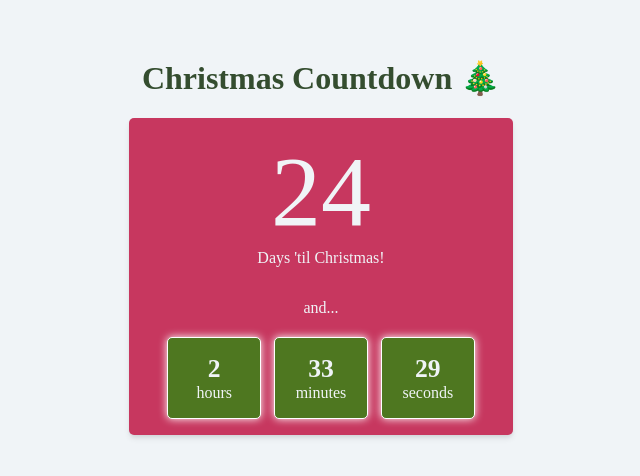
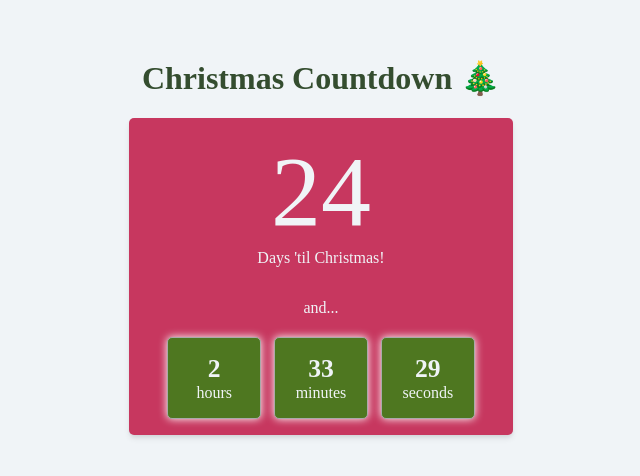
Before and after one commit to DarrickFauvel/JavaScriptmas-2021, a plain HTML site: page day1-countdown/index.html in a window 1280 px wide. Shown: the part 164-640 px from the top of the page, without its empty margins (319-959 px from the left). Drawn offline with Linux system fonts and the light colour scheme.

Commit message:
Darken border color

```diff
--- a/day1-countdown/index.css
+++ b/day1-countdown/index.css
@@ -50,7 +50,7 @@ body {
 }
 
 .countdown-time > div {
-  border: 1px solid #fff;
+  border: 1px solid #aaa;
   border-radius: 5px;
   width: 60px;
   margin: 0 0.4rem;
```
